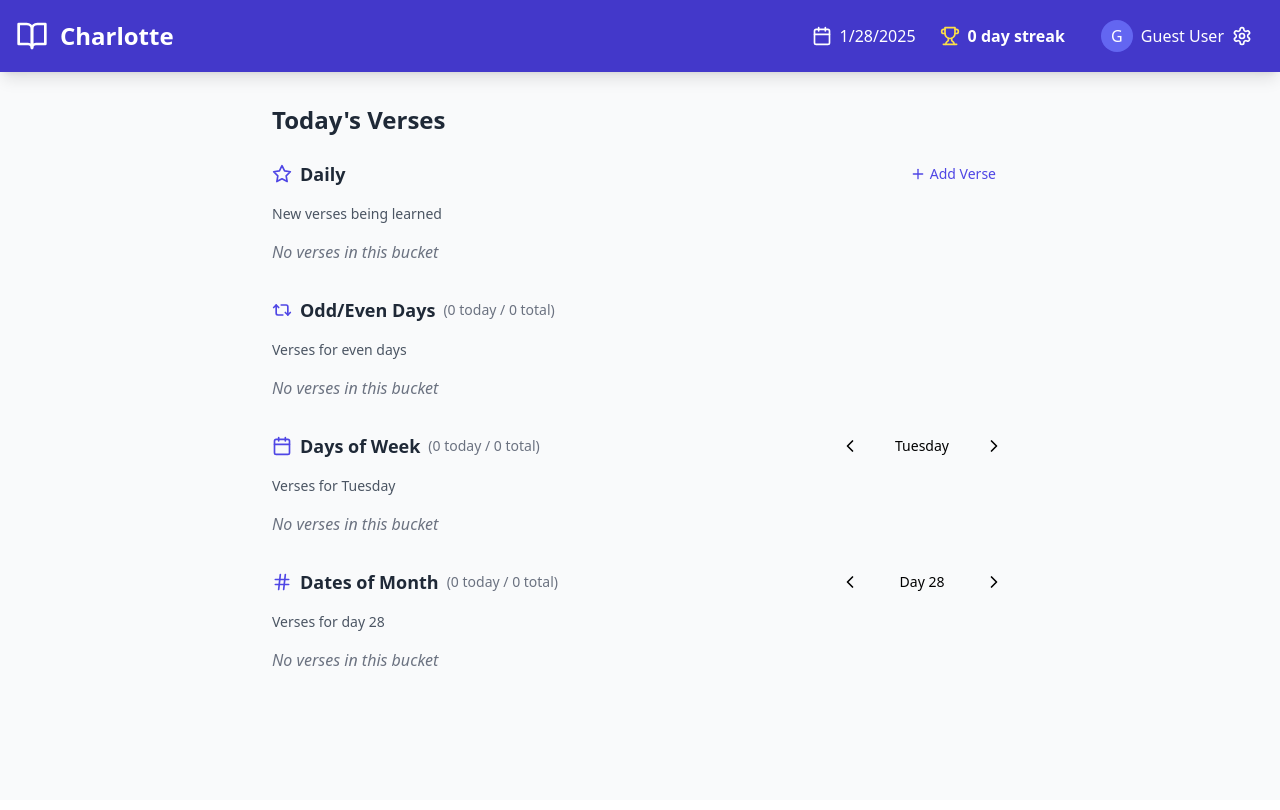
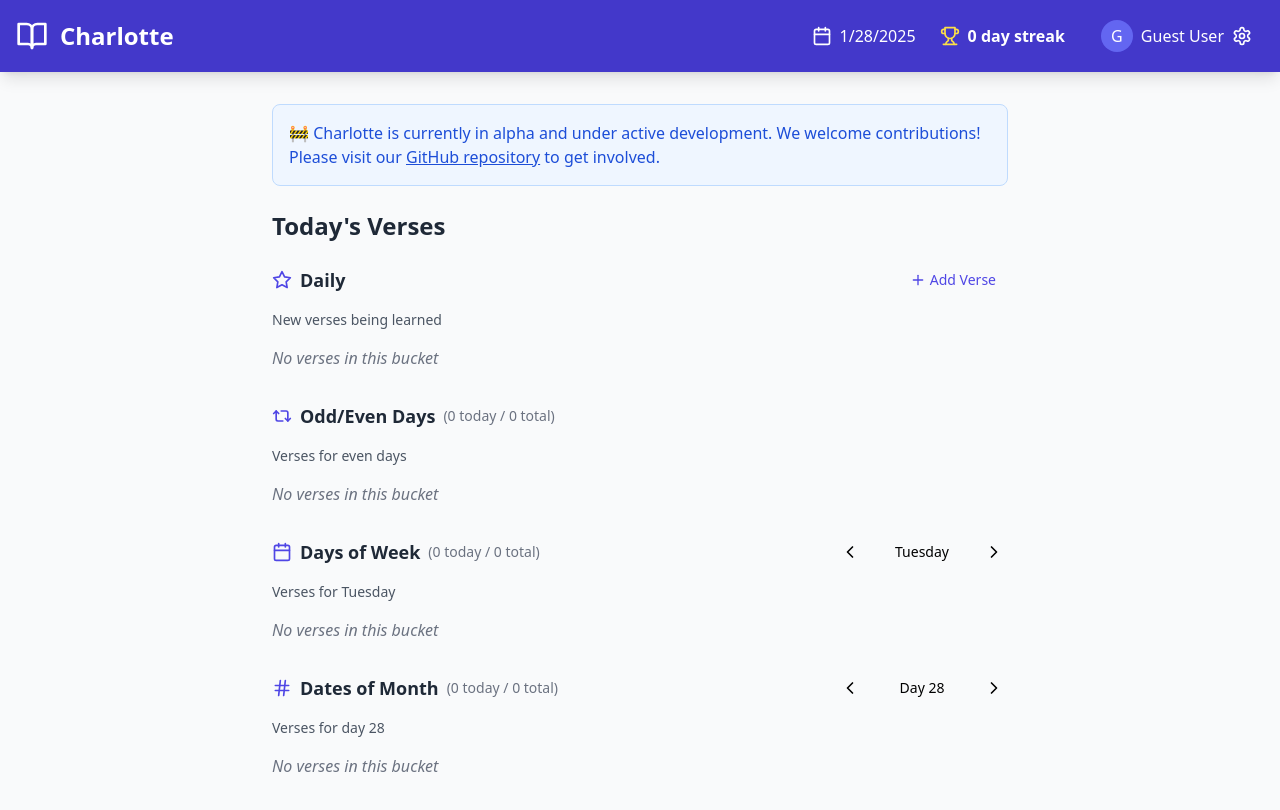
Before and after one commit to justuseapen/charlotte, a React (Vite) app: page / in a window 1280 px wide. Built offline with nearby package versions, Linux system fonts and the light colour scheme.

Commit message:
Adds alpha testing note to homepage

```diff
--- a/src/App.tsx
+++ b/src/App.tsx
@@ -167,6 +167,13 @@
       />
 
       <main className="container mx-auto px-4 py-6 sm:py-8 max-w-3xl">
+        <div className="mb-6 bg-blue-50 border border-blue-200 rounded-lg p-4 text-blue-700">
+          <p>
+            🚧 Charlotte is currently in alpha and under active development. We welcome contributions!
+            Please visit our <a href="https://github.com/justuseapen/charlotte" className="underline hover:text-blue-800">GitHub repository</a> to get involved.
+          </p>
+        </div>
+
         {isPracticing ? (
           <DailyPractice
             verses={todaysVerses}
```
